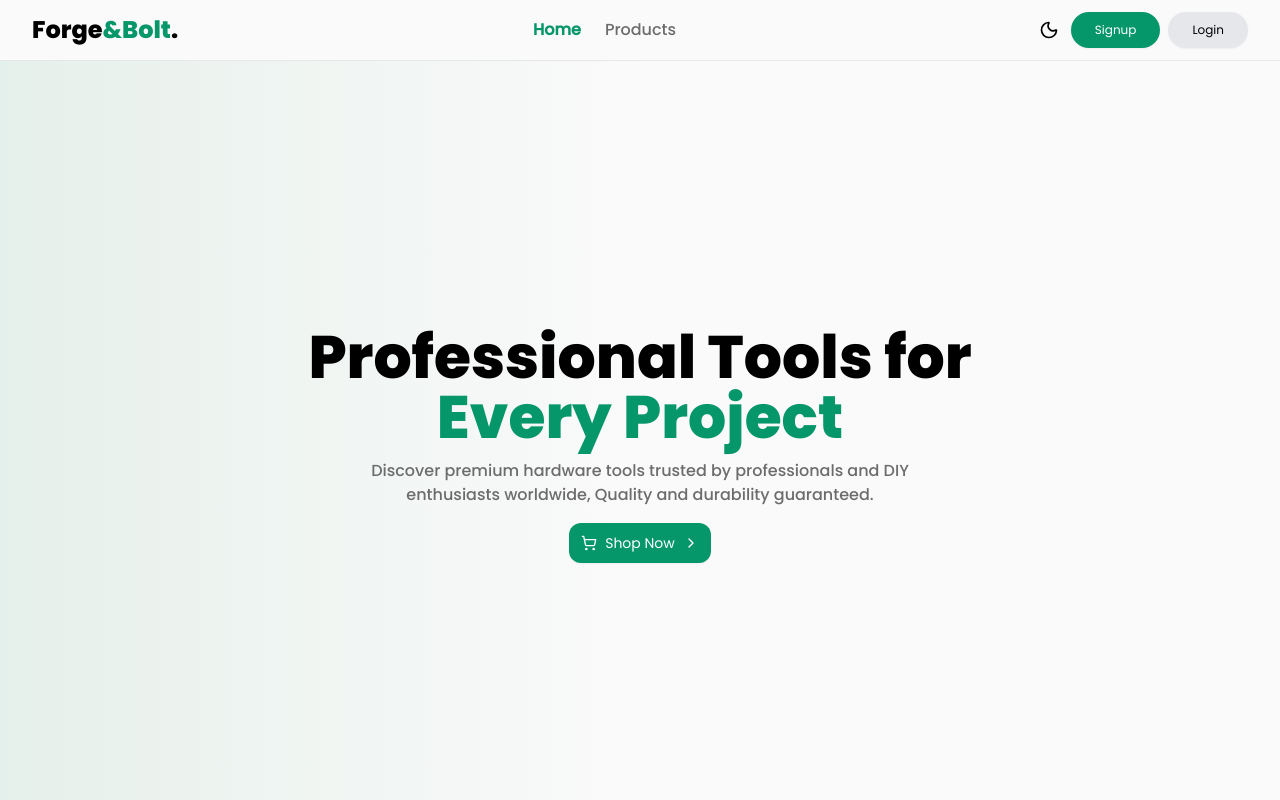
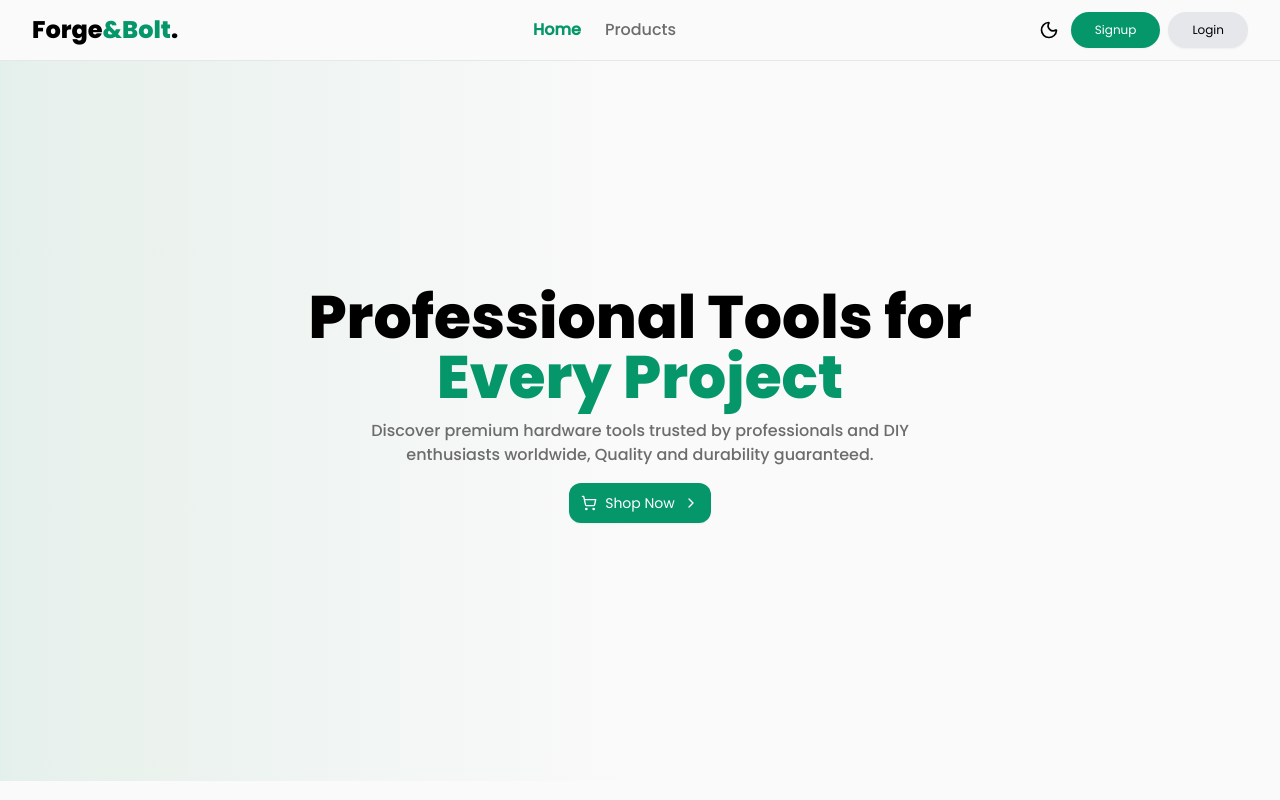
Before and after one commit to vicdevmanx/forgeBolt, a React (Vite) app: page / in a window 1280 px wide. Shown: the top 800 px of the page. Built offline with nearby package versions, Linux system fonts and the light colour scheme; no server answers.

Commit message:
fix: correct font file path and adjust minimum height in Home component

```diff
--- a/src/index.css
+++ b/src/index.css
@@ -98,7 +98,7 @@
 }
 @font-face {
   font-family: poppins-semibold;
-  src: url('./assets/Poppins/poppins-Bold.ttf');
+  src: url('./assets/Poppins/Poppins-Bold.ttf');
 }
 @font-face {
   font-family: poppins-bold;
--- a/src/pages/Home.jsx
+++ b/src/pages/Home.jsx
@@ -37,7 +37,7 @@ export default function Home() {
 
     return (
         <div className="flex flex-col">
-            <div className="flex flex-col gap-4 px-8 max-lg:p-2 justify-center items-center min-h-screen bg-gradient-to-r from-[var(--color-primary)]/10 via-[var(--bg-color)] to-[var-(--color-light)]">
+            <div className="flex flex-col gap-4 px-8 max-lg:p-2 justify-center items-center min-h-[90vh] bg-gradient-to-r from-[var(--color-primary)]/10 via-[var(--bg-color)] to-[var-(--color-light)]">
                 <motion.div
                     initial={{ opacity: 0, y: 40 }}
                     animate={{ opacity: 1, y: 0 }}
```
